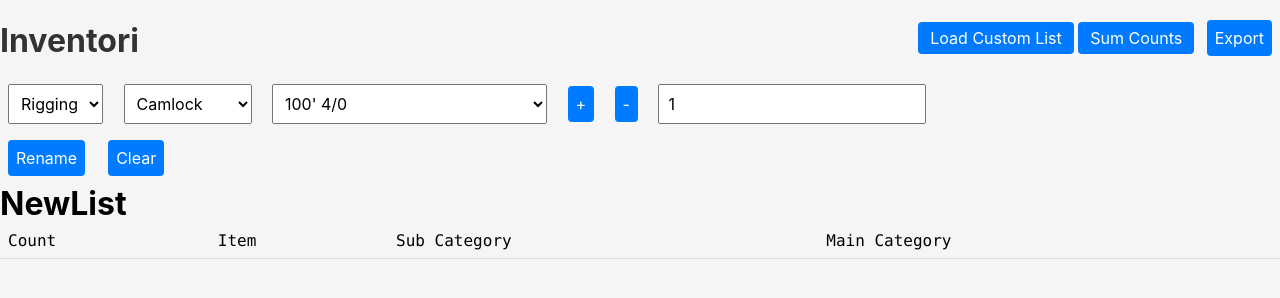
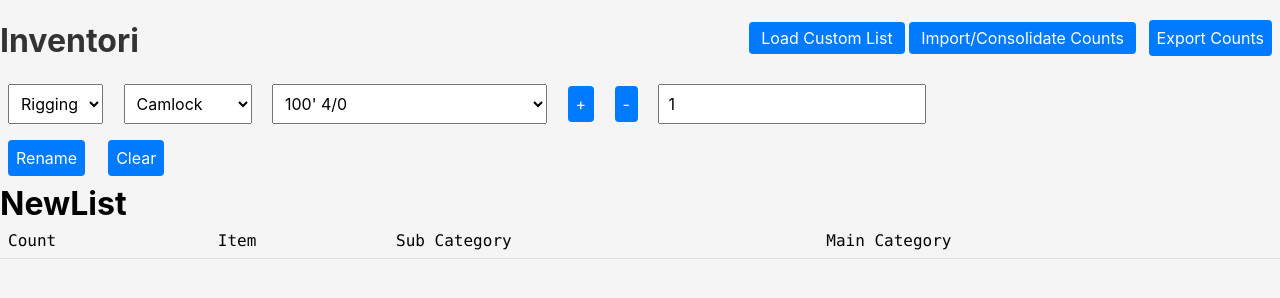
Before and after one commit to harryprayiv/inventoryTS, a plain HTML site: page index.html in a window 1280 px wide. Drawn offline with Linux system fonts and the light colour scheme.

Commit message:
good changes

```diff
--- a/index.html
+++ b/index.html
@@ -111,9 +111,9 @@
       <div class="import-export">
         <label for="importInventory">Load Custom List</label>
         <input type="file" id="importInventory" accept=".json" class="hidden">
-        <label for="importList">Sum Counts</label>
+        <label for="importList">Import/Consolidate Counts</label>
         <input type="file" id="importList" accept=".json" class="hidden" />
-        <button id="exportList">Export</button>
+        <button id="exportList">Export Counts</button>
       </div>
     </header>
   <select id="mainCategory"></select>
```
